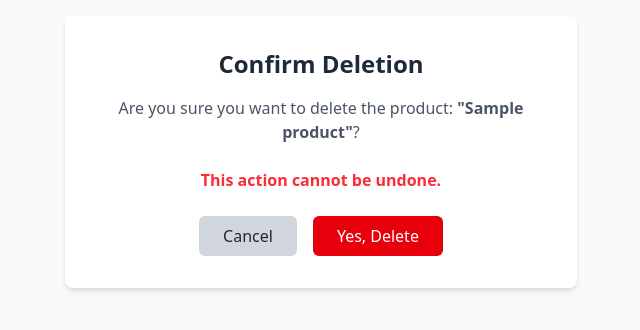
After one commit to vinay5751/kirana_store, a Django app: page /product/1/delete in a window 1280 px wide. The commit adds this page. Shown: the top 330 px of the page, without its empty margins (319-959 px from the left). Run offline with Django 5.2, Linux system fonts and the light colour scheme; tables that the repository leaves empty hold one stand-in row (values such as "Sample post").

Commit message:
feat(inventory): add functionality to delete products with confirmation

```diff
--- a/inventory/urls.py
+++ b/inventory/urls.py
@@ -7,4 +7,5 @@ urlpatterns = [
     path("products/", views.product_list, name="product_list"),
     path("add-product/", views.add_product, name="add_product"),
     path("product/<int:pk>/edit", views.edit_product, name="edit_product"),
+    path("product/<int:pk>/delete", views.delete_product, name="delete_product"),
 ]
--- a/inventory/views.py
+++ b/inventory/views.py
@@ -35,3 +35,13 @@ def edit_product(request, pk):
         form = ProductForm(instance=product)
     context = {"form": form, "product": product}
     return render(request, "inventory/edit_product.html", context)
+
+
+def delete_product(request, pk):
+    product = get_object_or_404(Product, pk=pk)
+    if request.method == "POST":
+        product.delete()
+        return redirect("inventory:product_list")
+
+    context = {"product": product}
+    return render(request, "inventory/delete_confirm.html", context)
--- a/static/css/output.css
+++ b/static/css/output.css
@@ -8,11 +8,16 @@
     --font-mono: ui-monospace, SFMono-Regular, Menlo, Monaco, Consolas, "Liberation Mono",
       "Courier New", monospace;
     --color-red-500: oklch(63.7% 0.237 25.331);
+    --color-red-600: oklch(57.7% 0.245 27.325);
+    --color-red-700: oklch(50.5% 0.213 27.518);
+    --color-red-900: oklch(39.6% 0.141 25.723);
     --color-blue-500: oklch(62.3% 0.214 259.815);
     --color-blue-600: oklch(54.6% 0.245 262.881);
     --color-blue-700: oklch(48.8% 0.243 264.376);
+    --color-blue-900: oklch(37.9% 0.146 265.522);
     --color-gray-50: oklch(98.5% 0.002 247.839);
     --color-gray-200: oklch(92.8% 0.006 264.531);
+    --color-gray-300: oklch(87.2% 0.01 258.338);
     --color-gray-400: oklch(70.7% 0.022 261.325);
     --color-gray-600: oklch(44.6% 0.03 256.802);
     --color-gray-700: oklch(37.3% 0.034 259.733);
@@ -32,6 +37,7 @@
     --text-8xl: 6rem;
     --text-8xl--line-height: 1;
     --font-weight-medium: 500;
+    --font-weight-semibold: 600;
     --font-weight-bold: 700;
     --radius-md: 0.375rem;
     --radius-lg: 0.5rem;
@@ -218,14 +224,17 @@
   .mt-6 {
     margin-top: calc(var(--spacing) * 6);
   }
+  .mb-4 {
+    margin-bottom: calc(var(--spacing) * 4);
+  }
   .mb-6 {
     margin-bottom: calc(var(--spacing) * 6);
   }
   .block {
     display: block;
   }
-  .table {
-    display: table;
+  .flex {
+    display: flex;
   }
   .w-full {
     width: 100%;
@@ -233,17 +242,18 @@
   .max-w-lg {
     max-width: var(--container-lg);
   }
-  .border-collapse {
-    border-collapse: collapse;
+  .justify-center {
+    justify-content: center;
   }
-  .resize {
-    resize: both;
+  .space-x-4 {
+    :where(& > :not(:last-child)) {
+      --tw-space-x-reverse: 0;
+      margin-inline-start: calc(calc(var(--spacing) * 4) * var(--tw-space-x-reverse));
+      margin-inline-end: calc(calc(var(--spacing) * 4) * calc(1 - var(--tw-space-x-reverse)));
+    }
   }
   .overflow-x-auto {
     overflow-x: auto;
-  }
-  .rounded {
-    border-radius: 0.25rem;
   }
   .rounded-lg {
     border-radius: var(--radius-lg);
@@ -251,16 +261,9 @@
   .rounded-md {
     border-radius: var(--radius-md);
   }
-  .border {
-    border-style: var(--tw-border-style);
-    border-width: 1px;
-  }
   .border-b {
     border-bottom-style: var(--tw-border-style);
     border-bottom-width: 1px;
-  }
-  .bg-blue-500 {
-    background-color: var(--color-blue-500);
   }
   .bg-blue-600 {
     background-color: var(--color-blue-600);
@@ -270,6 +273,12 @@
   }
   .bg-gray-200 {
     background-color: var(--color-gray-200);
+  }
+  .bg-gray-300 {
+    background-color: var(--color-gray-300);
+  }
+  .bg-red-600 {
+    background-color: var(--color-red-600);
   }
   .bg-white {
     background-color: var(--color-white);
@@ -309,10 +318,6 @@
     font-size: var(--text-3xl);
     line-height: var(--tw-leading, var(--text-3xl--line-height));
   }
-  .text-8xl {
-    font-size: var(--text-8xl);
-    line-height: var(--tw-leading, var(--text-8xl--line-height));
-  }
   .text-sm {
     font-size: var(--text-sm);
     line-height: var(--tw-leading, var(--text-sm--line-height));
@@ -329,8 +334,15 @@
     --tw-font-weight: var(--font-weight-medium);
     font-weight: var(--font-weight-medium);
   }
+  .font-semibold {
+    --tw-font-weight: var(--font-weight-semibold);
+    font-weight: var(--font-weight-semibold);
+  }
   .whitespace-nowrap {
     white-space: nowrap;
+  }
+  .text-blue-600 {
+    color: var(--color-blue-600);
   }
   .text-gray-600 {
     color: var(--color-gray-600);
@@ -347,22 +359,18 @@
   .text-red-500 {
     color: var(--color-red-500);
   }
+  .text-red-600 {
+    color: var(--color-red-600);
+  }
   .text-white {
     color: var(--color-white);
   }
   .uppercase {
     text-transform: uppercase;
   }
-  .underline {
-    text-decoration-line: underline;
-  }
   .shadow-md {
     --tw-shadow: 0 4px 6px -1px var(--tw-shadow-color, rgb(0 0 0 / 0.1)), 0 2px 4px -2px var(--tw-shadow-color, rgb(0 0 0 / 0.1));
     box-shadow: var(--tw-inset-shadow), var(--tw-inset-ring-shadow), var(--tw-ring-offset-shadow), var(--tw-ring-shadow), var(--tw-shadow);
-  }
-  .outline {
-    outline-style: var(--tw-outline-style);
-    outline-width: 1px;
   }
   .hover\:bg-blue-700 {
     &:hover {
@@ -375,6 +383,27 @@
     &:hover {
       @media (hover: hover) {
         background-color: var(--color-gray-400);
+      }
+    }
+  }
+  .hover\:bg-red-700 {
+    &:hover {
+      @media (hover: hover) {
+        background-color: var(--color-red-700);
+      }
+    }
+  }
+  .hover\:text-blue-900 {
+    &:hover {
+      @media (hover: hover) {
+        color: var(--color-blue-900);
+      }
+    }
+  }
+  .hover\:text-red-900 {
+    &:hover {
+      @media (hover: hover) {
+        color: var(--color-red-900);
       }
     }
   }
@@ -406,6 +435,11 @@
       border-radius: var(--radius-lg);
     }
   }
+}
+@property --tw-space-x-reverse {
+  syntax: "*";
+  inherits: false;
+  initial-value: 0;
 }
 @property --tw-border-style {
   syntax: "*";
@@ -481,14 +515,10 @@
   inherits: false;
   initial-value: 0 0 #0000;
 }
-@property --tw-outline-style {
-  syntax: "*";
-  inherits: false;
-  initial-value: solid;
-}
 @layer properties {
   @supports ((-webkit-hyphens: none) and (not (margin-trim: inline))) or ((-moz-orient: inline) and (not (color:rgb(from red r g b)))) {
     *, ::before, ::after, ::backdrop {
+      --tw-space-x-reverse: 0;
       --tw-border-style: solid;
       --tw-font-weight: initial;
       --tw-shadow: 0 0 #0000;
@@ -505,7 +535,6 @@
       --tw-ring-offset-width: 0px;
       --tw-ring-offset-color: #fff;
       --tw-ring-offset-shadow: 0 0 #0000;
-      --tw-outline-style: solid;
     }
   }
 }
--- /dev/null
+++ b/templates/inventory/delete_confirm.html
@@ -0,0 +1,22 @@
+{% extends "base.html" %}
+{% block title %}Confirm Delete{% endblock %}
+{% block content %}
+    <div class="max-w-lg mx-auto bg-white p-8 rounded-lg shadow-md text-center">
+        <h1 class="text-2xl font-bold mb-4 text-gray-800">Confirm Deletion</h1>
+        <p class="text-gray-600 mb-6">
+            Are you sure you want to delete the product: <strong>"{{ product.name }}"</strong>?
+        </p>
+        <p class="text-red-500 font-semibold mb-6">This action cannot be undone.</p>
+        <form method="post">
+            {% csrf_token %}
+            <div class="flex justify-center space-x-4">
+                <!-- The "Go Back" link -->
+                <a href="{% url 'inventory:product_list' %}"
+                   class="bg-gray-300 text-gray-800 py-2 px-6 rounded-md hover:bg-gray-400">Cancel</a>
+                <!-- The "Confirm Delete" button -->
+                <button type="submit"
+                        class="bg-red-600 text-white py-2 px-6 rounded-md hover:bg-red-700">Yes, Delete</button>
+            </div>
+        </form>
+    </div>
+{% endblock %}
--- a/templates/inventory/product_list.html
+++ b/templates/inventory/product_list.html
@@ -25,6 +25,8 @@
                         <td>
                             <a href="{% url 'inventory:edit_product' pk=product.pk %}"
                                class="text-blue-600 hover:text-blue-900">Edit</a>
+                            <a href="{% url 'inventory:delete_product' pk=product.pk %}"
+                               class="text-red-600 hover:text-red-900">Delete</a>
                         </td>
                     </tr>
                 {% empty %}
```
